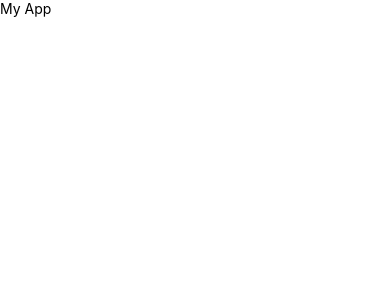
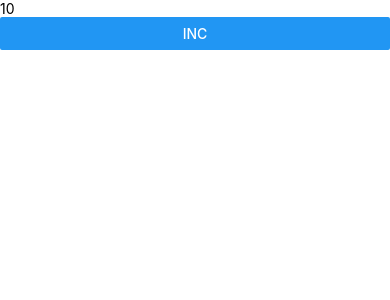
Before and after one commit to Asranov/react-native-mastery, a React Native app: screen / in a window 390 px wide. Shown: the top 300 px of the page. Built offline with nearby package versions, Linux system fonts and the light colour scheme.

Commit message:
someValue added

```diff
--- a/App.tsx
+++ b/App.tsx
@@ -1,11 +1,11 @@
 import React from 'react';
-import { Text } from 'react-native';
+import Test from './src/learn/Test';
 
 function App(): JSX.Element {
 
   return (
     <>
-      <Text>My App</Text>
+      <Test />
     </>
   );
 }
--- /dev/null
+++ b/src/learn/Test.tsx
@@ -0,0 +1,34 @@
+import React, { useEffect, useState } from 'react'
+import { Text, Button } from "react-native"
+
+function Test() {
+  const [someValue, setSomeValue] = useState(20)
+  const [count, setCount] = useState(0);
+
+  useEffect(() => {
+    (() => {
+      console.log("Some value:", someValue);
+    })()
+  }, [count])
+
+  const handleInc = () => {
+    setCount(count + 1)
+  }
+
+
+  useEffect(() => {
+    console.log('Component mounted.');
+    setSomeValue(10)
+  }, [count]);
+
+  console.log(count)
+
+  return (
+    <>
+      <Text>{someValue}</Text>
+      <Button title="Inc" onPress={handleInc} />
+    </>
+  )
+}
+
+export default Test
```
